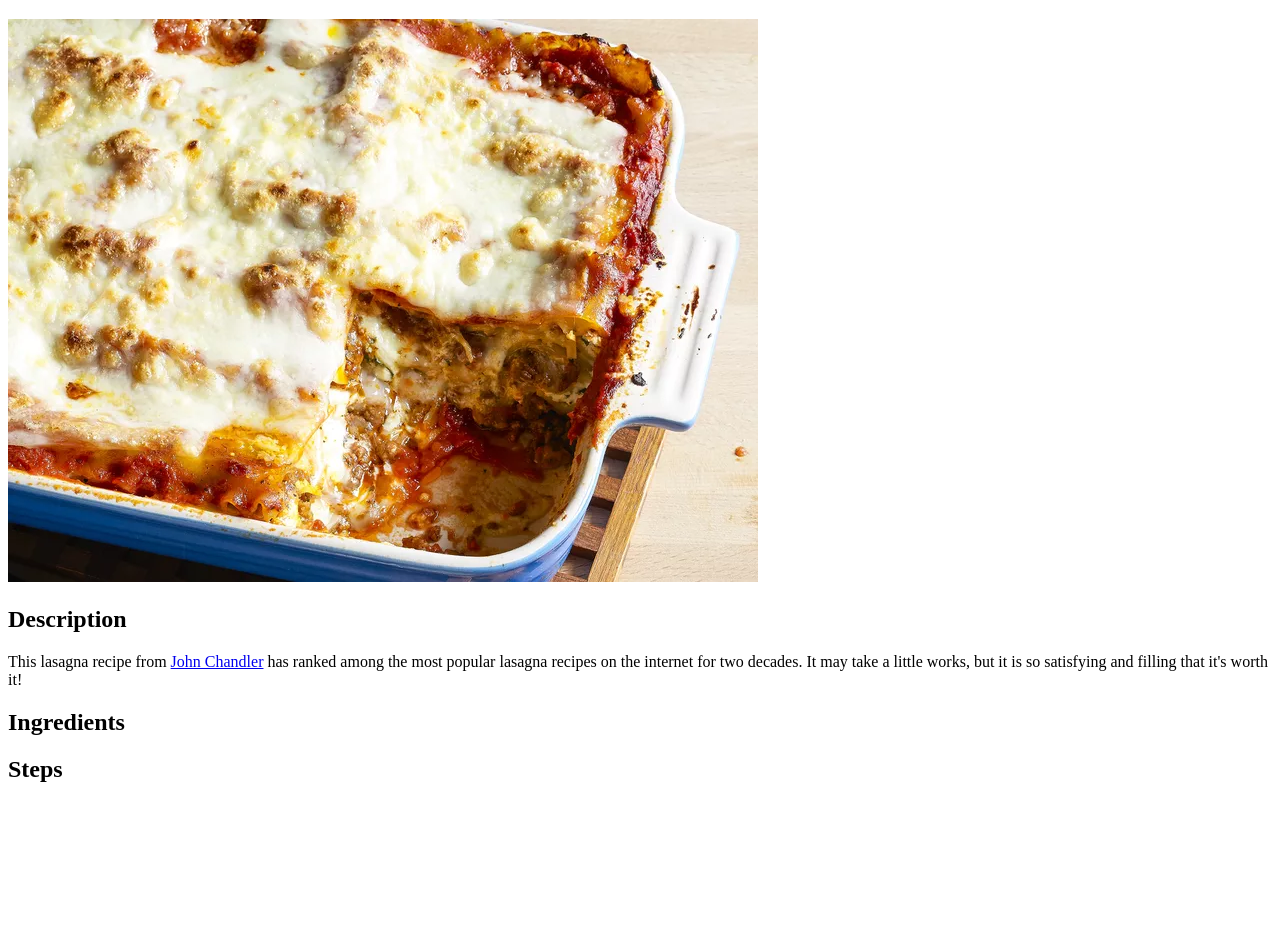
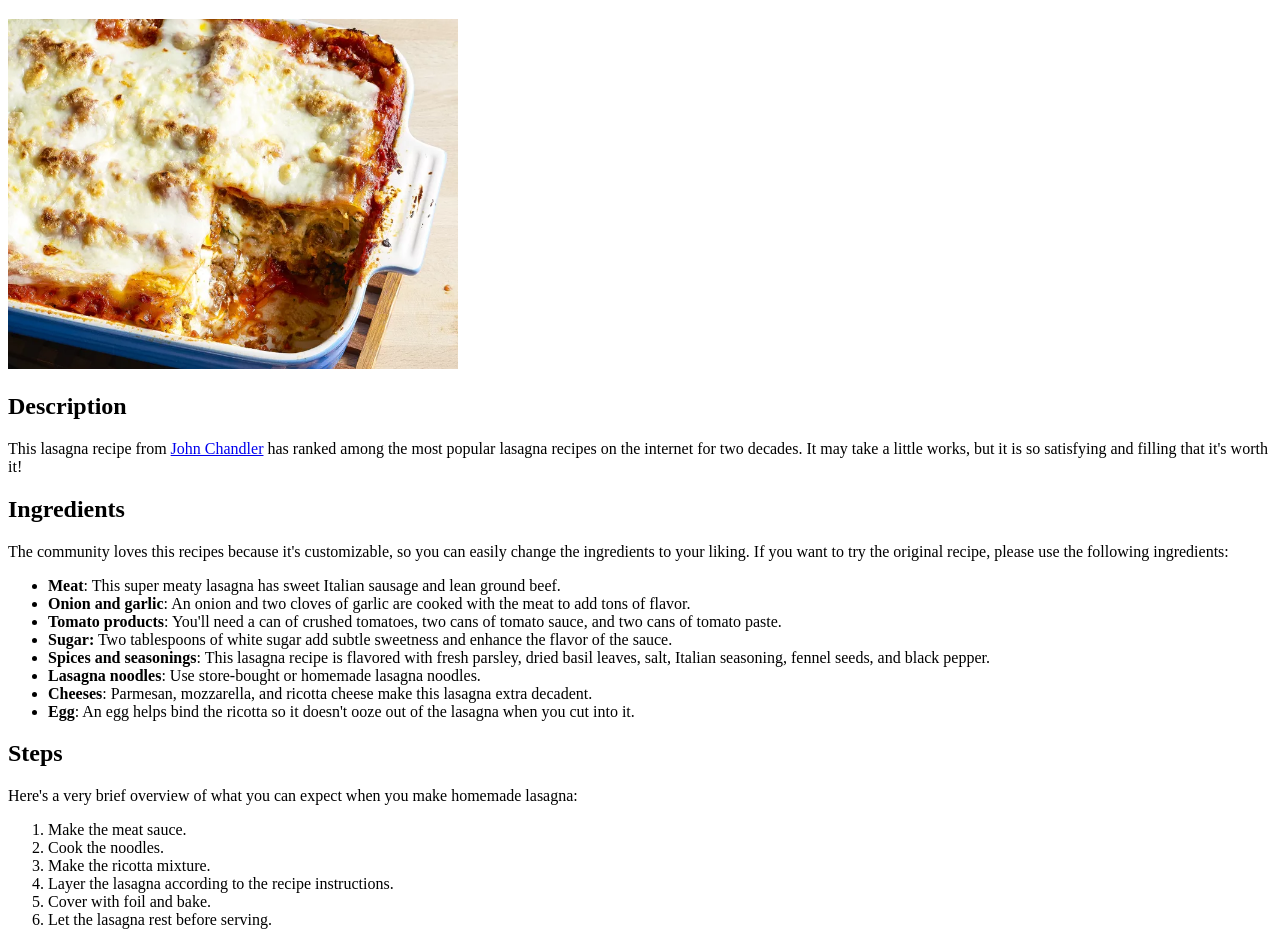
Before and after one commit to Jastolfo/odin-recipes, a plain HTML site: page recipes/lasagna.html in a window 1280 px wide. Shown: the part 61-1006 px from the top of the page. Before the commit the page ends 863 px from the top, so only its background shows below. Drawn offline with Linux system fonts and the light colour scheme.

Commit message:
Complete lasagna recipe
Add 'Description' and 'Steps' sections into lasagna.

```diff
--- a/recipes/lasagna.html
+++ b/recipes/lasagna.html
@@ -7,10 +7,30 @@
 </head>
 <body>
   <h1>World's Best Lasagna</h1>
-  <img src="../images/lasagna.webp" alt="Best lasagna image">
+  <img src="../images/lasagna.webp" alt="Lasagna image" height="350" width="450">
   <h2>Description</h2>
-  <p>This lasagna recipe from <a href="https://www.allrecipes.com/cook/177901" rel="noopener noreferrer">John Chandler</a> has ranked among the most popular lasagna recipes on the internet for two decades. It may take a little works, but it is so satisfying and filling that it's worth it!</p>
+    <p>This lasagna recipe from <a href="https://www.allrecipes.com/cook/177901" rel="noopener noreferrer">John Chandler</a> has ranked among the most popular lasagna recipes on the internet for two decades. It may take a little works, but it is so satisfying and filling that it's worth it!</p>
   <h2>Ingredients</h2>
+    <p>The community loves this recipes because it's customizable, so you can easily change the ingredients to your liking. If you want to try the original recipe, please use the following ingredients:</p>
+    <ul>
+      <li><strong>Meat</strong>: This super meaty lasagna has sweet Italian sausage and lean ground beef.</li>
+      <li><strong>Onion and garlic</strong>: An onion and two cloves of garlic are cooked with the meat to add tons of flavor.</li>
+      <li><strong>Tomato products</strong>: You'll need a can of crushed tomatoes, two cans of tomato sauce, and two cans of tomato paste.</li>
+      <li><strong>Sugar:</strong> Two tablespoons of white sugar add subtle sweetness and enhance the flavor of the sauce.</li>
+      <li><strong>Spices and seasonings</strong>: This lasagna recipe is flavored with fresh parsley, dried basil leaves, salt, Italian seasoning, fennel seeds, and black pepper.</li>
+      <li><strong>Lasagna noodles</strong>: Use store-bought or homemade lasagna noodles.</li>
+      <li><strong>Cheeses</strong>: Parmesan, mozzarella, and ricotta cheese make this lasagna extra decadent.</li>
+      <li><strong>Egg</strong>: An egg helps bind the ricotta so it doesn't ooze out of the lasagna when you cut into it.</li>
+    </ul>
   <h2>Steps</h2>
+    <p>Here's a very brief overview of what you can expect when you make homemade lasagna:</p>
+    <ol>
+      <li>Make the meat sauce.</li>
+      <li>Cook the noodles.</li>
+      <li>Make the ricotta mixture.</li>
+      <li>Layer the lasagna according to the recipe instructions.</li>
+      <li>Cover with foil and bake.</li>
+      <li>Let the lasagna rest before serving.</li>
+    </ol>
 </body>
 </html>
```
